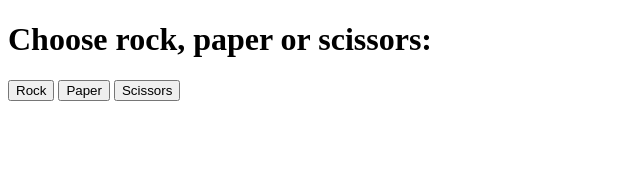
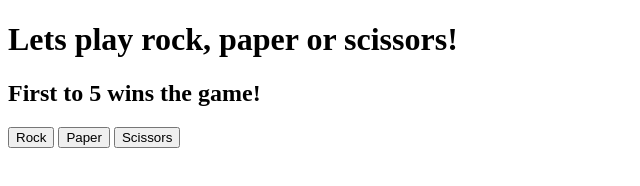
Before and after one commit to fab44-cloud/rock-paper-scissors, a plain HTML site: page index.html in a window 1280 px wide. Shown: the whole page, without its empty margins (0-640 px from the left). Drawn offline with Linux system fonts and the light colour scheme.

Commit message:
State the winning score for the game

```diff
--- a/index.html
+++ b/index.html
@@ -7,7 +7,8 @@
     <script src="script.js" defer></script>
   </head>
   <body>
-    <h1>Choose rock, paper or scissors:</h1>
+    <h1>Lets play rock, paper or scissors!</h1>
+    <h2>First to 5 wins the game!</h2>
     <button id="rockBtn">Rock</button>
     <button id="paperBtn">Paper</button>
     <button id="scissorsBtn">Scissors</button>
```
